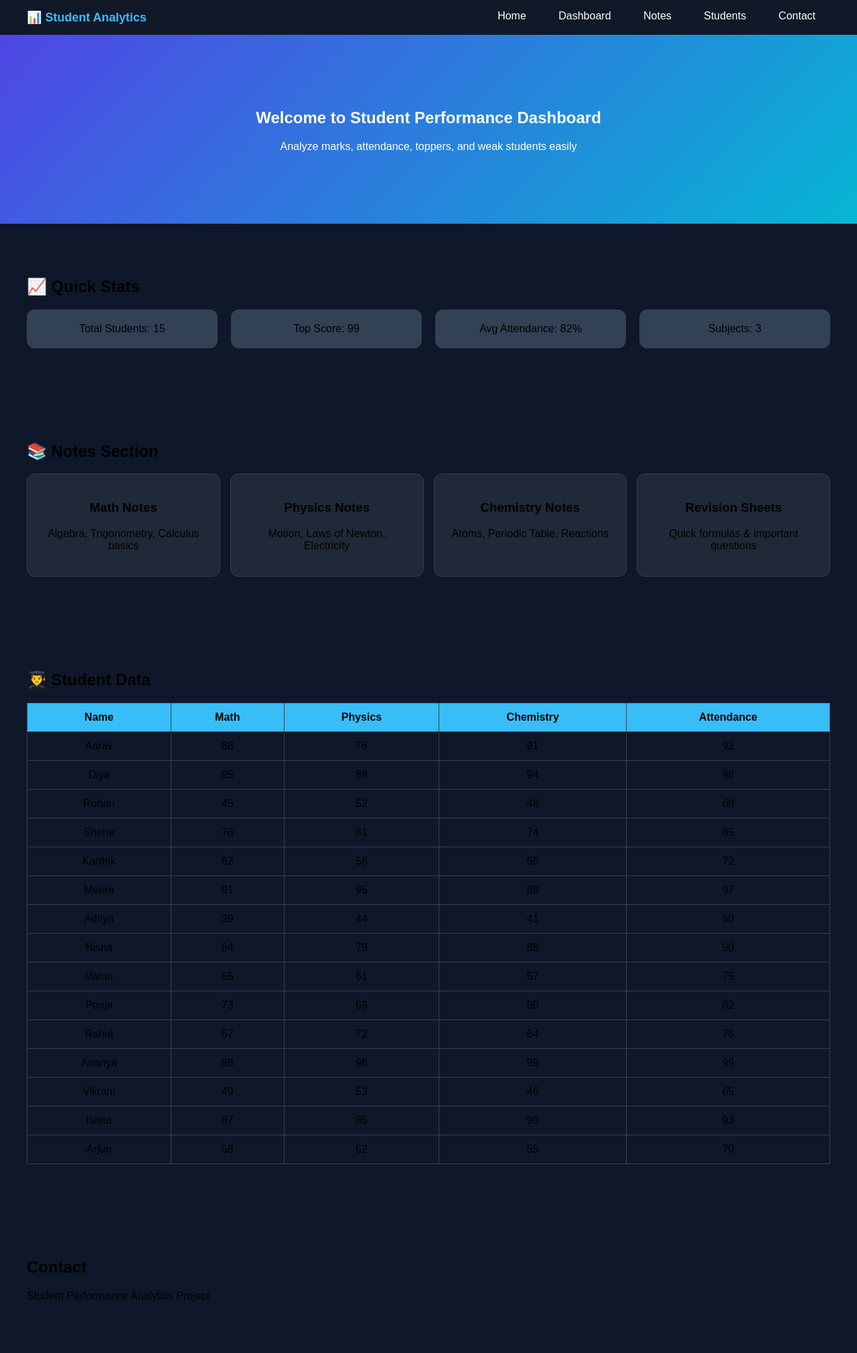
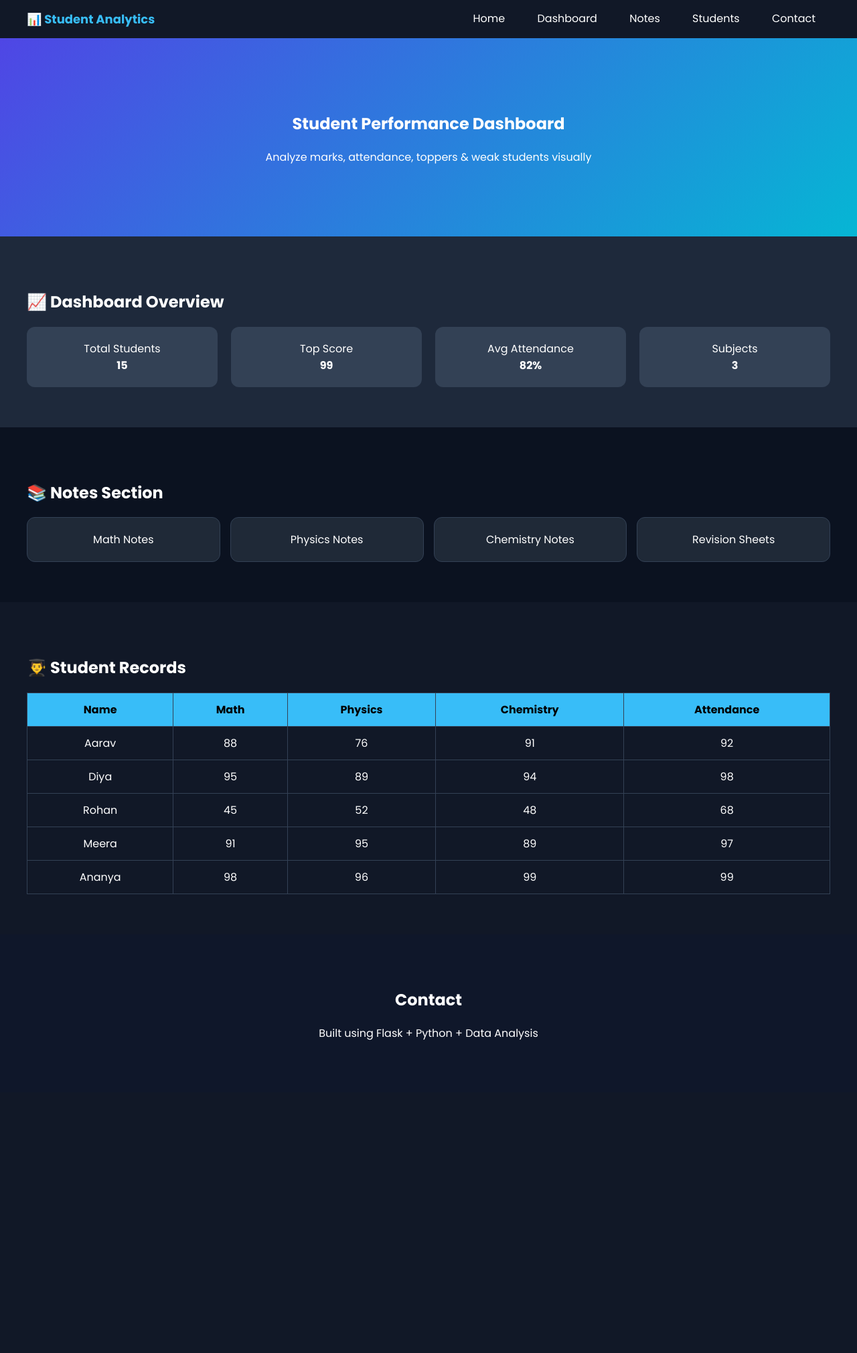
Before and after one commit to vidyansl18-ops/student-performance-analytics, a Flask app: page / in a window 1280 px wide. Shown: the whole page at 67% size. After the commit the page ends 1553 px from the top, so only its background shows below. Run offline with Flask 3, Linux system fonts and the light colour scheme.

Commit message:
Update index.html

```diff
--- a/templates/index.html
+++ b/templates/index.html
@@ -3,6 +3,10 @@
 <head>
     <meta charset="UTF-8">
     <title>Student Performance Analytics</title>
+
+    <!-- GOOGLE FONT -->
+    <link href="https://fonts.googleapis.com/css2?family=Poppins:wght@300;400;600;700&display=swap" rel="stylesheet">
+
     <link rel="stylesheet" href="{{ url_for('static', filename='style.css') }}">
 </head>
 
@@ -11,6 +15,7 @@
 <!-- NAVBAR -->
 <header>
     <div class="logo">📊 Student Analytics</div>
+
     <nav>
         <a href="#home">Home</a>
         <a href="#dashboard">Dashboard</a>
@@ -20,88 +25,57 @@
     </nav>
 </header>
 
-<!-- HERO SECTION -->
+<!-- HOME -->
 <section id="home" class="hero">
-    <h1>Welcome to Student Performance Dashboard</h1>
-    <p>Analyze marks, attendance, toppers, and weak students easily</p>
+    <h1>Student Performance Dashboard</h1>
+    <p>Analyze marks, attendance, toppers & weak students visually</p>
 </section>
 
 <!-- DASHBOARD -->
-<section id="dashboard" class="section">
-    <h2>📈 Quick Stats</h2>
+<section id="dashboard" class="section dashboard">
+    <h2>📈 Dashboard Overview</h2>
 
     <div class="cards">
-        <div class="card">Total Students: 15</div>
-        <div class="card">Top Score: 99</div>
-        <div class="card">Avg Attendance: 82%</div>
-        <div class="card">Subjects: 3</div>
+        <div class="card">Total Students<br><b>15</b></div>
+        <div class="card">Top Score<br><b>99</b></div>
+        <div class="card">Avg Attendance<br><b>82%</b></div>
+        <div class="card">Subjects<br><b>3</b></div>
     </div>
 </section>
 
-<!-- NOTES SECTION (YOUR IDEA) -->
-<section id="notes" class="section">
+<!-- NOTES -->
+<section id="notes" class="section notes">
     <h2>📚 Notes Section</h2>
 
     <div class="notes-grid">
-
-        <div class="note-card">
-            <h3>Math Notes</h3>
-            <p>Algebra, Trigonometry, Calculus basics</p>
-        </div>
-
-        <div class="note-card">
-            <h3>Physics Notes</h3>
-            <p>Motion, Laws of Newton, Electricity</p>
-        </div>
-
-        <div class="note-card">
-            <h3>Chemistry Notes</h3>
-            <p>Atoms, Periodic Table, Reactions</p>
-        </div>
-
-        <div class="note-card">
-            <h3>Revision Sheets</h3>
-            <p>Quick formulas & important questions</p>
-        </div>
-
+        <div class="note-card">Math Notes</div>
+        <div class="note-card">Physics Notes</div>
+        <div class="note-card">Chemistry Notes</div>
+        <div class="note-card">Revision Sheets</div>
     </div>
 </section>
 
-<!-- STUDENTS TABLE -->
-<section id="students" class="section">
-    <h2>👨‍🎓 Student Data</h2>
+<!-- STUDENTS -->
+<section id="students" class="section students">
+    <h2>👨‍🎓 Student Records</h2>
 
     <table>
         <tr>
-            <th>Name</th>
-            <th>Math</th>
-            <th>Physics</th>
-            <th>Chemistry</th>
-            <th>Attendance</th>
+            <th>Name</th><th>Math</th><th>Physics</th><th>Chemistry</th><th>Attendance</th>
         </tr>
 
         <tr><td>Aarav</td><td>88</td><td>76</td><td>91</td><td>92</td></tr>
         <tr><td>Diya</td><td>95</td><td>89</td><td>94</td><td>98</td></tr>
         <tr><td>Rohan</td><td>45</td><td>52</td><td>48</td><td>68</td></tr>
-        <tr><td>Sneha</td><td>78</td><td>81</td><td>74</td><td>85</td></tr>
-        <tr><td>Karthik</td><td>62</td><td>58</td><td>66</td><td>72</td></tr>
         <tr><td>Meera</td><td>91</td><td>95</td><td>89</td><td>97</td></tr>
-        <tr><td>Aditya</td><td>39</td><td>44</td><td>41</td><td>60</td></tr>
-        <tr><td>Nisha</td><td>84</td><td>79</td><td>88</td><td>90</td></tr>
-        <tr><td>Varun</td><td>55</td><td>61</td><td>57</td><td>75</td></tr>
-        <tr><td>Pooja</td><td>73</td><td>69</td><td>80</td><td>82</td></tr>
-        <tr><td>Rahul</td><td>67</td><td>72</td><td>64</td><td>78</td></tr>
         <tr><td>Ananya</td><td>98</td><td>96</td><td>99</td><td>99</td></tr>
-        <tr><td>Vikram</td><td>49</td><td>53</td><td>46</td><td>65</td></tr>
-        <tr><td>Ishita</td><td>87</td><td>85</td><td>90</td><td>93</td></tr>
-        <tr><td>Arjun</td><td>58</td><td>62</td><td>55</td><td>70</td></tr>
     </table>
 </section>
 
 <!-- CONTACT -->
-<section id="contact" class="section">
+<section id="contact" class="section contact">
     <h2>Contact</h2>
-    <p>Student Performance Analytics Project</p>
+    <p>Built using Flask + Python + Data Analysis</p>
 </section>
 
 </body>
```
